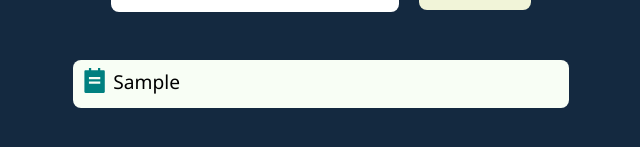
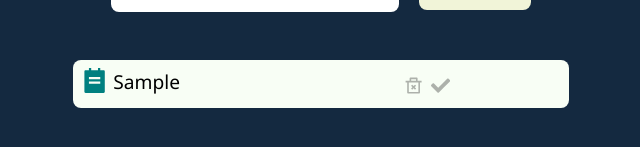
Before and after one commit to Waldemar-00/react-again, a React (Create React App) app in the folder 25-todo-app-2.0/: page / in a window 1280 px wide. Both pictures are taken after typing "Sample" into the empty fields and a click on the button "Submit". Shown: the part 181-328 px from the top of the page, without its empty margins (319-959 px from the left). Built offline with nearby package versions, Linux system fonts and the light colour scheme.

Commit message:
Added two buttons to the li components.

```diff
--- a/25-todo-app-2.0/src/App.js
+++ b/25-todo-app-2.0/src/App.js
@@ -15,8 +15,7 @@ function App() {
     setNotes([...notes, newNote])
   }
   function handleDeleteNote(id) {
-    const filteredNotes = notes.filter((note) => note.id !== id)
-    setNotes(filteredNotes)
+    setNotes(notes.filter((note) => note.id !== id))
   }
   return (
     <div className='App'>
--- a/25-todo-app-2.0/src/components/Todos/TodoList.js
+++ b/25-todo-app-2.0/src/components/Todos/TodoList.js
@@ -1,4 +1,5 @@
-import { RiTodoFill } from 'react-icons/ri'
+import { RiTodoFill, RiDeleteBin2Line } from 'react-icons/ri'
+import { FaCheck } from 'react-icons/fa'
 import styles from './TodoList.module.css'
 function TodoList({ notes, handleDeleteNote }) {
   if (!notes.length) return <h2 className={styles.empty}>Todo list is empty</h2>
@@ -9,8 +10,10 @@ function TodoList({ notes, handleDeleteNote }) {
           key={note.id}
           onDoubleClick={() => handleDeleteNote(note.id)}
         >
-          <RiTodoFill className={styles.riIcon} />
+          <RiTodoFill className={styles.RiIcon} />
           {note.text}
+          <RiDeleteBin2Line className={styles.Bin} />
+          <FaCheck className={styles.Fa} />
         </li>
       ))}
     </ul>
--- a/25-todo-app-2.0/src/components/Todos/TodoList.module.css
+++ b/25-todo-app-2.0/src/components/Todos/TodoList.module.css
@@ -17,9 +17,28 @@
   text-align: left;
   margin: 1rem auto;
 }
-.riIcon {
+.RiIcon {
   vertical-align: text-bottom;
   color: teal;
   margin-right: 5px;
   font-size: 1.7rem;
 }
+
+.Bin,
+.Fa {
+  color: rgba(0, 0, 0, 0.3);
+  vertical-align: text-bottom;
+  cursor: pointer;
+}
+.Bin {
+  margin-left: 14rem;
+}
+.Fa {
+  margin-left: 0.5rem;
+}
+.Fa:hover {
+  color: green;
+}
+.Bin:hover {
+  color: red;
+}
```
